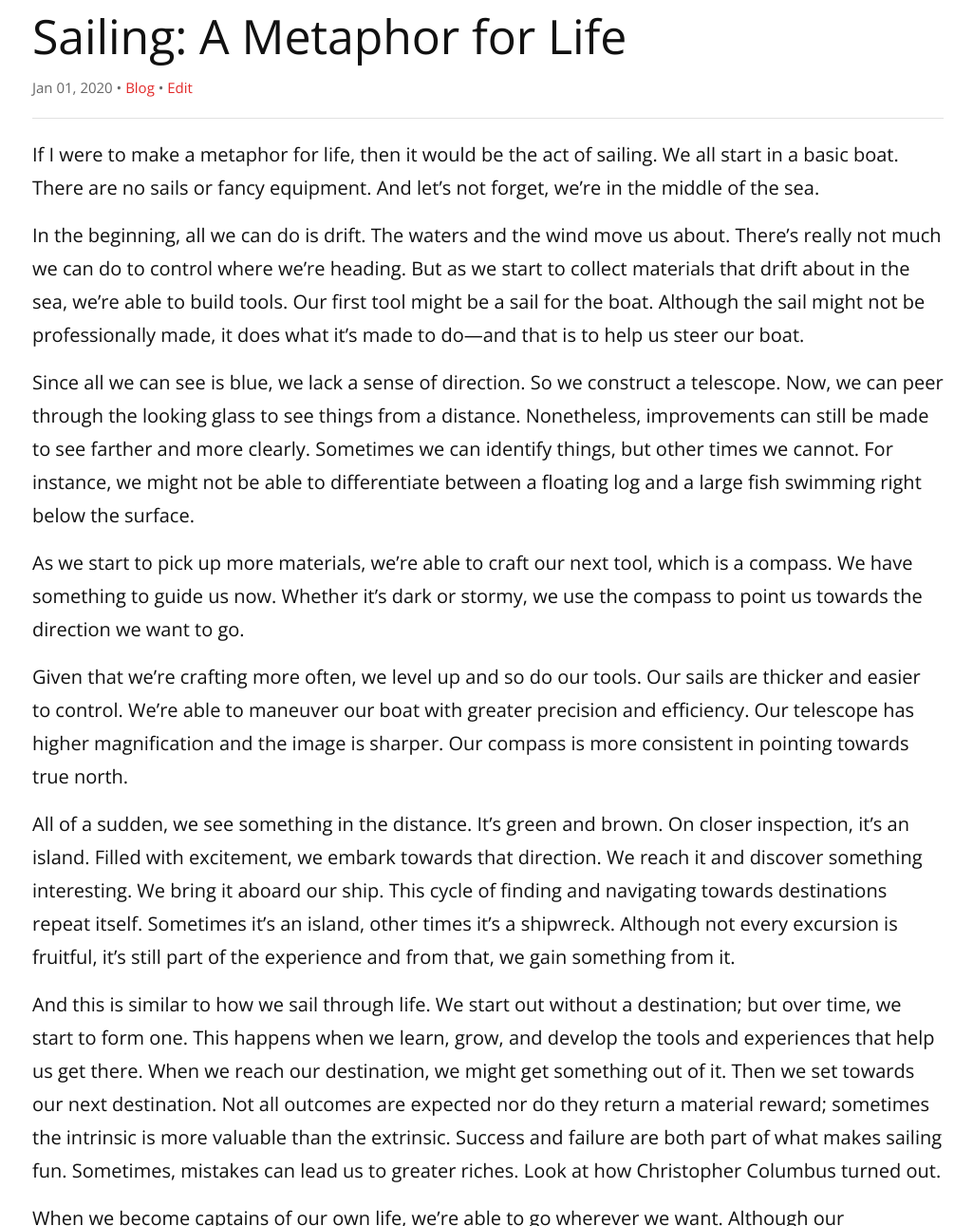
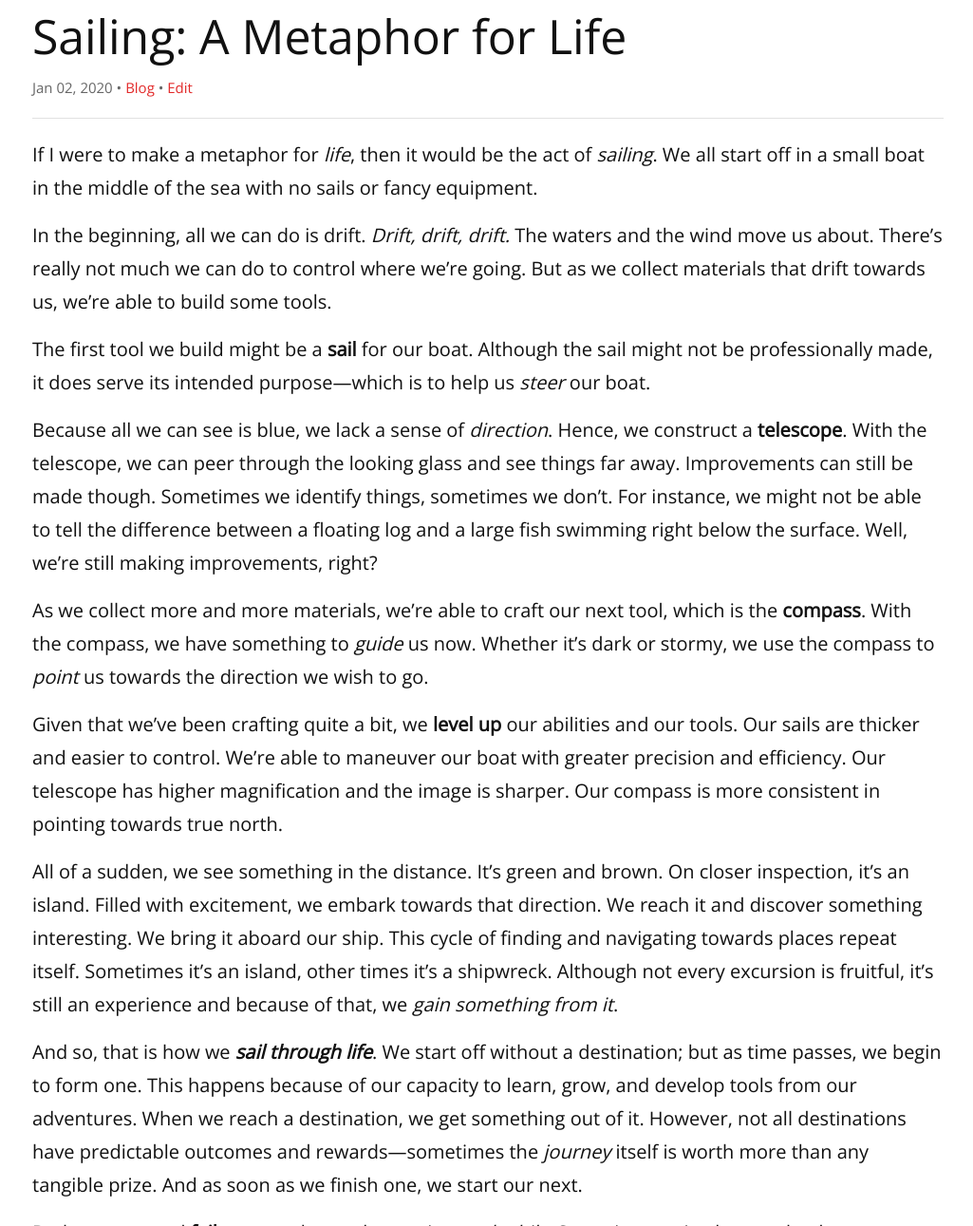
Before and after one commit to remarkablemark/remarkablemark.github.io, a Jekyll site: the page built from _posts/2020/2020-01-01-sailing-metaphor-for-life.md, in a window 1280 px wide and 1400 px high, cut to the strip 109-1400 px from the top of the window. Shown: the whole strip at 95% size, without its empty margins (126-1151 px from the left). Built offline with Jekyll 4.4.1, drawn with Linux system fonts in a browser that asks for light colours; comment, search, counter and statistics services are not loaded; some of the changed text lies outside the part shown.

Commit message:
fix(posts): update "Sailing: A Metaphor for Life"
Post: 2020-01-01-sailing-metaphor-for-life.md

Improve paragraph and sentence structure. Fix grammar and enhance
readability. Add typographical emphasis (like bold and italic text)
as well as any links.

```diff
--- a/_posts/2020/2020-01-01-sailing-metaphor-for-life.md
+++ b/_posts/2020/2020-01-01-sailing-metaphor-for-life.md
@@ -2,22 +2,27 @@
 layout: post
 title: 'Sailing: A Metaphor for Life'
 date: 2020-01-01 20:39:32
+updated: 2020-01-02 23:44:36
 excerpt: A parable that makes the connection between sailing and living.
 categories: sailing parable life self-help story philosophy psychology
 ---
 
-If I were to make a metaphor for life, then it would be the act of sailing. We all start in a basic boat. There are no sails or fancy equipment. And let's not forget, we're in the middle of the sea.
+If I were to make a metaphor for _life_, then it would be the act of _sailing_. We all start off in a small boat in the middle of the sea with no sails or fancy equipment.
 
-In the beginning, all we can do is drift. The waters and the wind move us about. There's really not much we can do to control where we're heading. But as we start to collect materials that drift about in the sea, we're able to build tools. Our first tool might be a sail for the boat. Although the sail might not be professionally made, it does what it's made to do—and that is to help us steer our boat.
+In the beginning, all we can do is drift. _Drift, drift, drift._ The waters and the wind move us about. There's really not much we can do to control where we're going. But as we collect materials that drift towards us, we're able to build some tools.
 
-Since all we can see is blue, we lack a sense of direction. So we construct a telescope. Now, we can peer through the looking glass to see things from a distance. Nonetheless, improvements can still be made to see farther and more clearly. Sometimes we can identify things, but other times we cannot. For instance, we might not be able to differentiate between a floating log and a large fish swimming right below the surface.
+The first tool we build might be a **sail** for our boat. Although the sail might not be professionally made, it does serve its intended purpose—which is to help us _steer_ our boat.
 
-As we start to pick up more materials, we're able to craft our next tool, which is a compass. We have something to guide us now. Whether it's dark or stormy, we use the compass to point us towards the direction we want to go.
+Because all we can see is blue, we lack a sense of _direction_. Hence, we construct a **telescope**. With the telescope, we can peer through the looking glass and see things far away. Improvements can still be made though. Sometimes we identify things, sometimes we don't. For instance, we might not be able to tell the difference between a floating log and a large fish swimming right below the surface. Well, we're still making improvements, right?
 
-Given that we're crafting more often, we level up and so do our tools. Our sails are thicker and easier to control. We're able to maneuver our boat with greater precision and efficiency. Our telescope has higher magnification and the image is sharper. Our compass is more consistent in pointing towards true north.
+As we collect more and more materials, we're able to craft our next tool, which is the **compass**. With the compass, we have something to _guide_ us now. Whether it's dark or stormy, we use the compass to _point_ us towards the direction we wish to go.
 
-All of a sudden, we see something in the distance. It's green and brown. On closer inspection, it's an island. Filled with excitement, we embark towards that direction. We reach it and discover something interesting. We bring it aboard our ship. This cycle of finding and navigating towards destinations repeat itself. Sometimes it's an island, other times it's a shipwreck. Although not every excursion is fruitful, it's still part of the experience and from that, we gain something from it.
+Given that we've been crafting quite a bit, we **level up** our abilities and our tools. Our sails are thicker and easier to control. We're able to maneuver our boat with greater precision and efficiency. Our telescope has higher magnification and the image is sharper. Our compass is more consistent in pointing towards true north.
 
-And this is similar to how we sail through life. We start out without a destination; but over time, we start to form one. This happens when we learn, grow, and develop the tools and experiences that help us get there. When we reach our destination, we might get something out of it. Then we set towards our next destination. Not all outcomes are expected nor do they return a material reward; sometimes the intrinsic is more valuable than the extrinsic. Success and failure are both part of what makes sailing fun. Sometimes, mistakes can lead us to greater riches. Look at how Christopher Columbus turned out.
+All of a sudden, we see something in the distance. It's green and brown. On closer inspection, it's an island. Filled with excitement, we embark towards that direction. We reach it and discover something interesting. We bring it aboard our ship. This cycle of finding and navigating towards places repeat itself. Sometimes it's an island, other times it's a shipwreck. Although not every excursion is fruitful, it's still an experience and because of that, we _gain something from it_.
 
-When we become captains of our own life, we're able to go wherever we want. Although our destination may change, our journey to discover our treasure—however you define it—is everlasting.
+And so, that is how we _**sail through life**_. We start off without a destination; but as time passes, we begin to form one. This happens because of our capacity to learn, grow, and develop tools from our adventures. When we reach a destination, we get something out of it. However, not all destinations have predictable outcomes and rewards—sometimes the _journey_ itself is worth more than any tangible prize. And as soon as we finish one, we start our next.
+
+Both **success** and **failure** are what makes a trip _worthwhile_. Sometimes, mistakes can lead us to even greater riches. If you don't believe me, take a look at how [Christopher Columbus](https://en.wikipedia.org/wiki/Christopher_Columbus) turned out.
+
+When we become _**captains of our own ship**_, we're able to _go wherever we want_. And even though our destinations may change, our journey to discover **who we are** and our **treasure**—however you define it—is _everlasting_.
```
